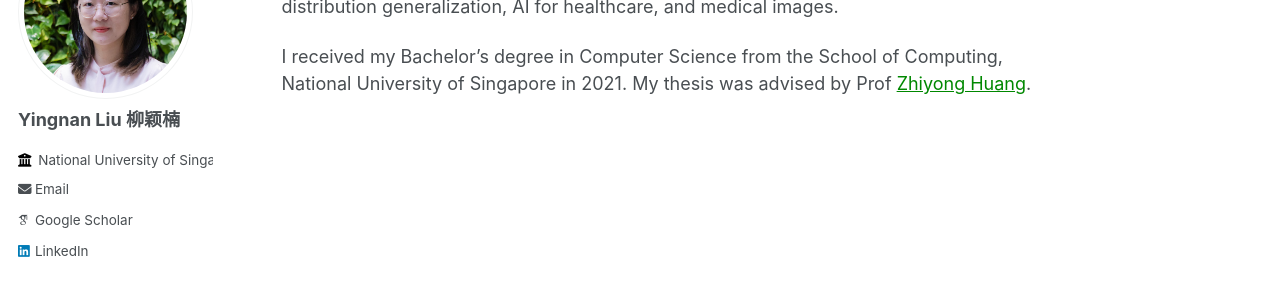
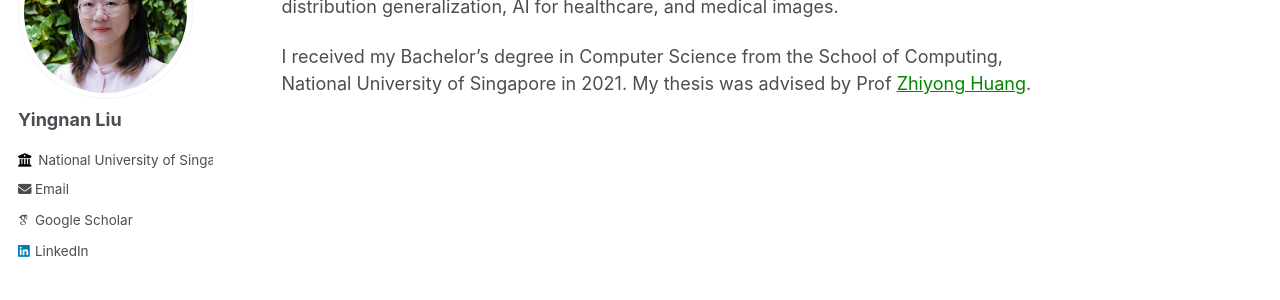
Before and after one commit to NancyQuris/nancyquris.github.io, a Jekyll site: the page built from _pages/about.md, in a window 1280 px wide. Shown: the part 181-481 px from the top of the page. Built offline with Jekyll 4.4.1, drawn with Linux system fonts in a browser that asks for light colours; some web fonts are replaced.

Commit message:
Update _config.yml

```diff
--- a/_config.yml
+++ b/_config.yml
@@ -22,7 +22,7 @@ repository               : "nancyquris/nancyquris.github.io"
 author:
   # Biographic information
   avatar           : "scholar copy.JPG"
-  name             : "Yingnan Liu 柳颖楠"
+  name             : "Yingnan Liu"
   pronouns         : # example: "she/her"
   bio              : ""
   # location         : ""
```
